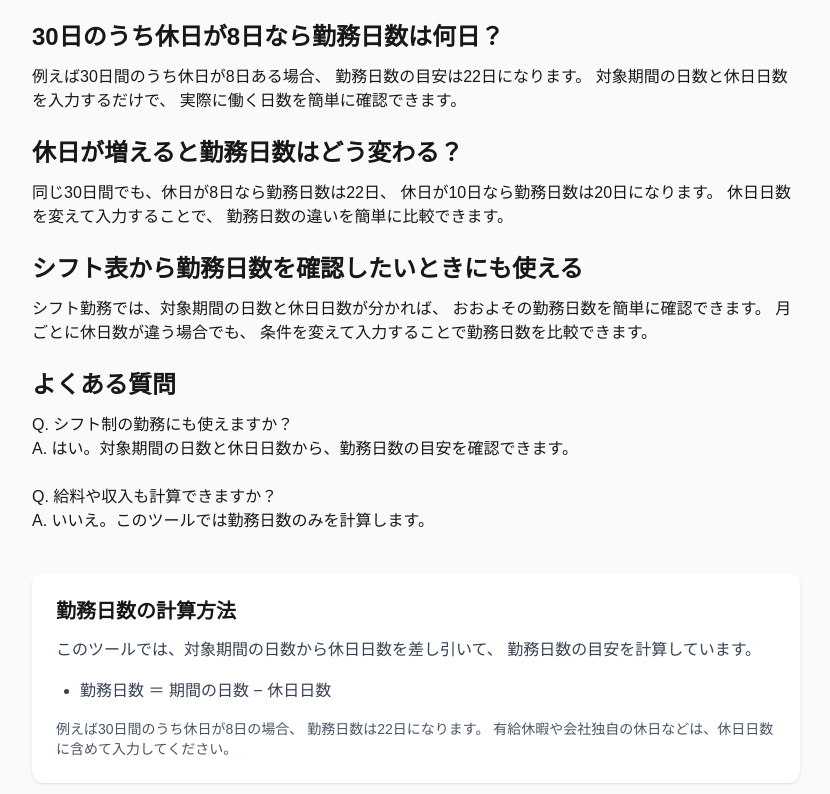
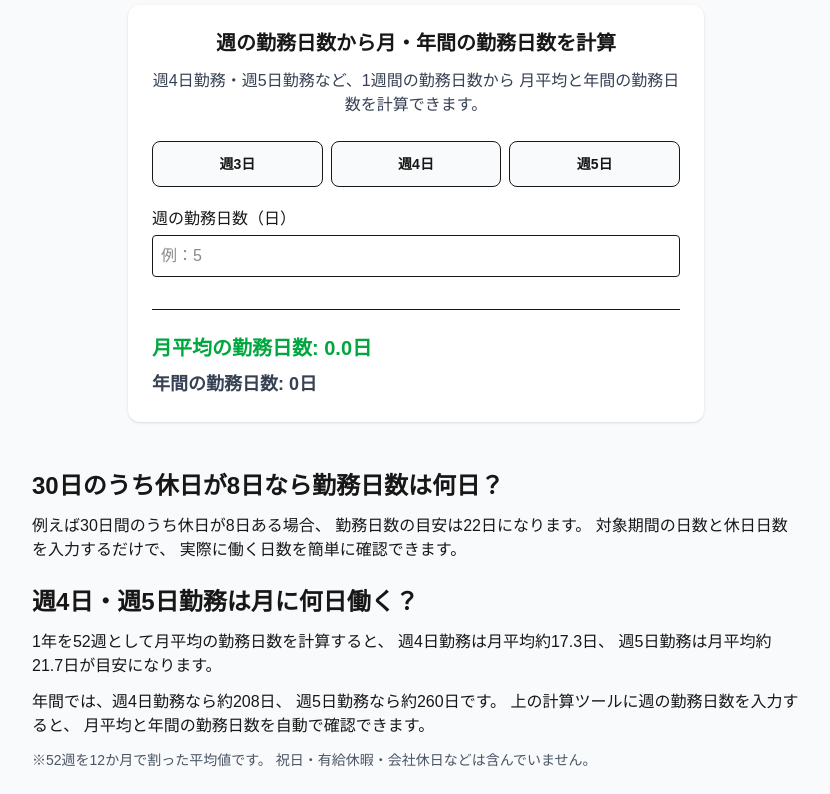
Before and after one commit to antfarm-lab/working-days-calc, a Next.js app: page / in a window 1280 px wide. Shown: the part 440-1234 px from the top of the page, without its empty margins (224-1054 px from the left). Built offline with nearby package versions, Linux system fonts and the light colour scheme.

Commit message:
improve working days search intent

```diff
--- a/app/layout.tsx
+++ b/app/layout.tsx
@@ -2,15 +2,18 @@ import type { Metadata } from "next";
 import "./globals.css";
 
 export const metadata: Metadata = {
-  title: "勤務日数計算ツール｜期間日数と休日から勤務日数を自動計算",
+  title: "勤務日数計算ツール｜週4日・週5日勤務は月何日？",
   description:
-    "期間の日数と休日日数を入力するだけで、勤務日数の目安を簡単に計算できる無料ツールです。",
-    verification: {
-  google: "miCxwdbgRhGe66W37cjiBB0MFNO1tB2WJxh9Dm_zTjc",
-},
+    "勤務日数を無料で簡単計算。期間の日数と休日から勤務日数を計算できるほか、週4日・週5日など週の勤務日数から月平均・年間の勤務日数も確認できます。",
+
+  verification: {
+    google: "miCxwdbgRhGe66W37cjiBB0MFNO1tB2WJxh9Dm_zTjc",
+  },
 
   keywords: [
     "勤務日数 計算",
+    "週4日勤務 月何日",
+    "週5日勤務 月何日",
     "出勤日数 計算",
     "労働日数 計算",
     "月 勤務日数",
--- a/app/page.tsx
+++ b/app/page.tsx
@@ -6,11 +6,23 @@ import { useState } from "react";
 export default function Home() {
   const [totalDays, setTotalDays] = useState("");
   const [holidays, setHolidays] = useState("");
+  const [workDaysPerWeek, setWorkDaysPerWeek] = useState("");
 
   const totalDaysNum = Number(totalDays) || 0;
   const holidaysNum = Number(holidays) || 0;
 
   const workingDays = Math.max(totalDaysNum - holidaysNum, 0);
+  const workDaysPerWeekNum = Number(workDaysPerWeek) || 0;
+
+const monthlyWorkingDays =
+  workDaysPerWeekNum > 0
+    ? (workDaysPerWeekNum * 52) / 12
+    : 0;
+
+const annualWorkingDays =
+  workDaysPerWeekNum > 0
+    ? workDaysPerWeekNum * 52
+    : 0;
 
   return (
     <main className="min-h-screen bg-gray-50 p-8">
@@ -53,6 +65,50 @@ export default function Home() {
           </p>
         </div>
       </div>
+            <div className="max-w-xl mx-auto bg-white p-6 rounded-xl shadow mt-8">
+        <h2 className="text-xl font-bold mb-3 text-center">
+          週の勤務日数から月・年間の勤務日数を計算
+        </h2>
+
+        <p className="text-gray-700 mb-6 text-center">
+          週4日勤務・週5日勤務など、1週間の勤務日数から
+          月平均と年間の勤務日数を計算できます。
+        </p>
+<div className="mb-5 grid grid-cols-3 gap-2">
+  {[3, 4, 5].map((days) => (
+    <button
+      key={days}
+      type="button"
+      onClick={() => setWorkDaysPerWeek(String(days))}
+      className="rounded-lg border bg-gray-50 px-2 py-3 text-sm font-semibold hover:bg-gray-100"
+    >
+      週{days}日
+    </button>
+  ))}
+</div>
+        <div>
+          <label>週の勤務日数（日）</label>
+          <input
+            type="number"
+            min="1"
+            max="7"
+            value={workDaysPerWeek}
+            onChange={(e) => setWorkDaysPerWeek(e.target.value)}
+            className="w-full border p-2 rounded mt-1"
+            placeholder="例：5"
+          />
+        </div>
+
+        <div className="mt-8 space-y-2 border-t pt-6">
+          <p className="font-bold text-green-600 text-xl">
+            月平均の勤務日数: {monthlyWorkingDays.toFixed(1)}日
+          </p>
+
+          <p className="font-bold text-gray-700 text-lg">
+            年間の勤務日数: {annualWorkingDays.toLocaleString()}日
+          </p>
+        </div>
+      </div>
       <section className="mt-12 text-left max-w-3xl mx-auto space-y-6">
 
   <div>
@@ -69,13 +125,25 @@ export default function Home() {
 
   <div>
   <h2 className="text-2xl font-bold mb-3">
-    休日が増えると勤務日数はどう変わる？
+    週4日・週5日勤務は月に何日働く？
   </h2>
+
   <p>
-    同じ30日間でも、休日が8日なら勤務日数は22日、
-    休日が10日なら勤務日数は20日になります。
-    休日日数を変えて入力することで、
-    勤務日数の違いを簡単に比較できます。
+    1年を52週として月平均の勤務日数を計算すると、
+    週4日勤務は月平均約17.3日、
+    週5日勤務は月平均約21.7日が目安になります。
+  </p>
+
+  <p className="mt-3">
+    年間では、週4日勤務なら約208日、
+    週5日勤務なら約260日です。
+    上の計算ツールに週の勤務日数を入力すると、
+    月平均と年間の勤務日数を自動で確認できます。
+  </p>
+
+  <p className="mt-3 text-sm text-gray-600">
+    ※52週を12か月で割った平均値です。
+    祝日・有給休暇・会社休日などは含んでいません。
   </p>
 </div>
 
```
